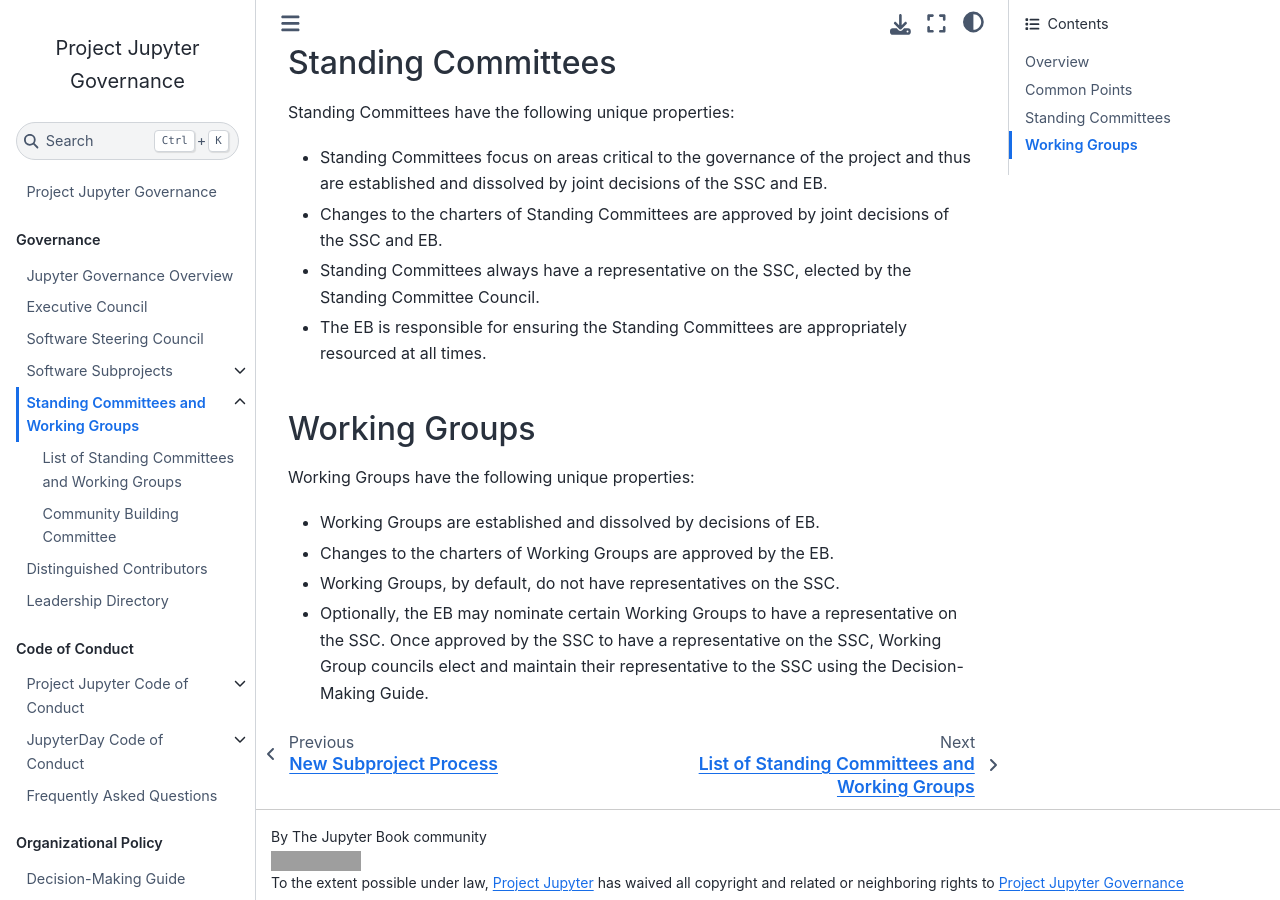
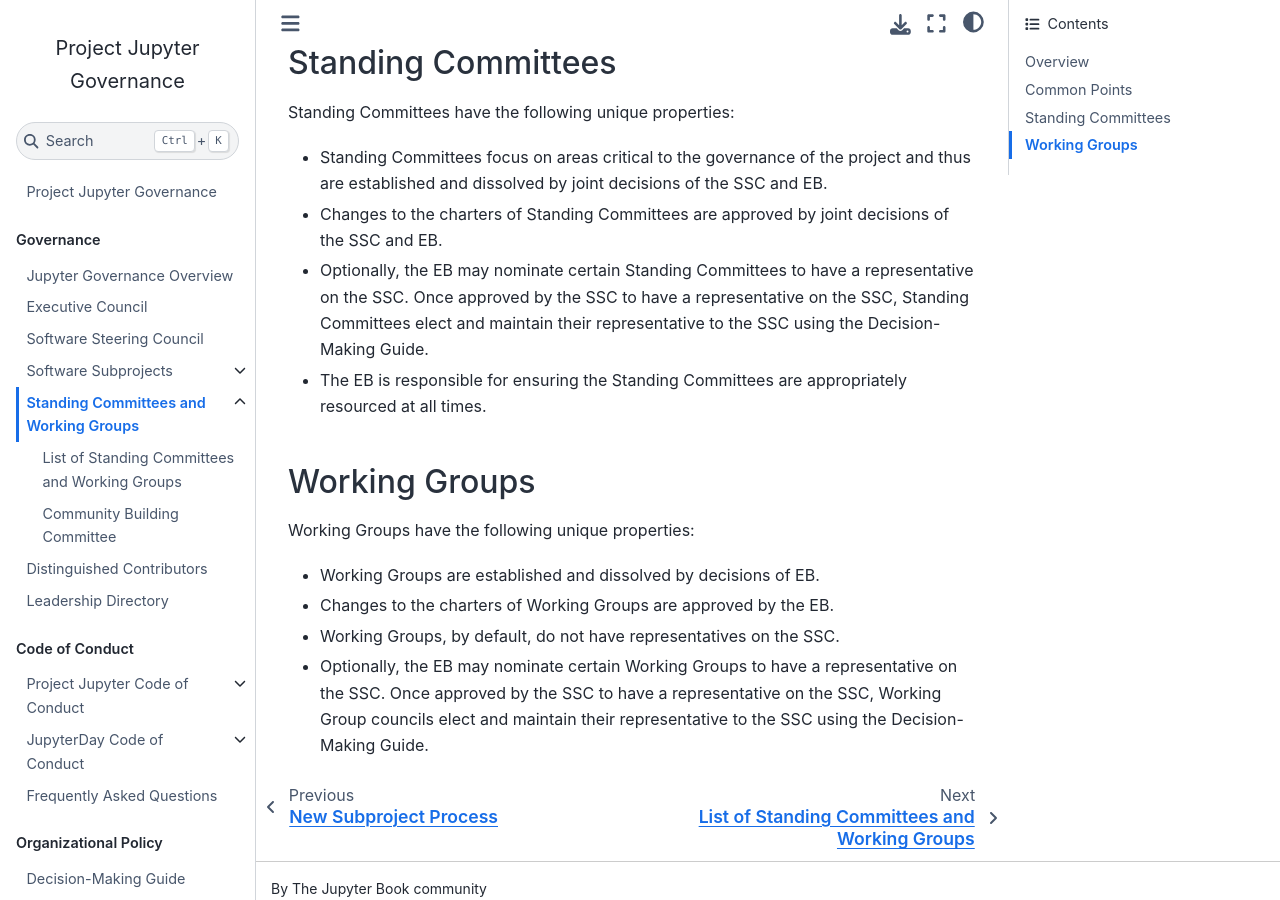
Before and after one commit to jupyter/governance, a Jupyter Book: the page built from standing_committees_and_working_groups.md, in a window 1280 px wide and 900 px high, scrolled down 1040 px. Built offline with Jupyter Book 1.0.4 settings and Sphinx 7.4.7 and the Sphinx Book theme 1.1.4, drawn with Linux system fonts in a browser that asks for light colours; pages that are not in the unit, such as notebooks, are missing from menus; grey boxes are pictures that could not be loaded.

Commit message:
Relax the requirement that all Standing Committees Have an SSC Representative

```diff
--- a/standing_committees_and_working_groups.md
+++ b/standing_committees_and_working_groups.md
@@ -25,7 +25,7 @@
 
 - Standing Committees focus on areas critical to the governance of the project and thus are established and dissolved by joint decisions of the SSC and EB.
 - Changes to the charters of Standing Committees are approved by joint decisions of the SSC and EB.
-- Standing Committees always have a representative on the SSC, elected by the Standing Committee Council.
+- Optionally, the EB may nominate certain Standing Committees to have a representative on the SSC. Once approved by the SSC to have a representative on the SSC, Standing Committees elect and maintain their representative to the SSC using the Decision-Making Guide.
 - The EB is responsible for ensuring the Standing Committees are appropriately resourced at all times.
 
 ## Working Groups
```
